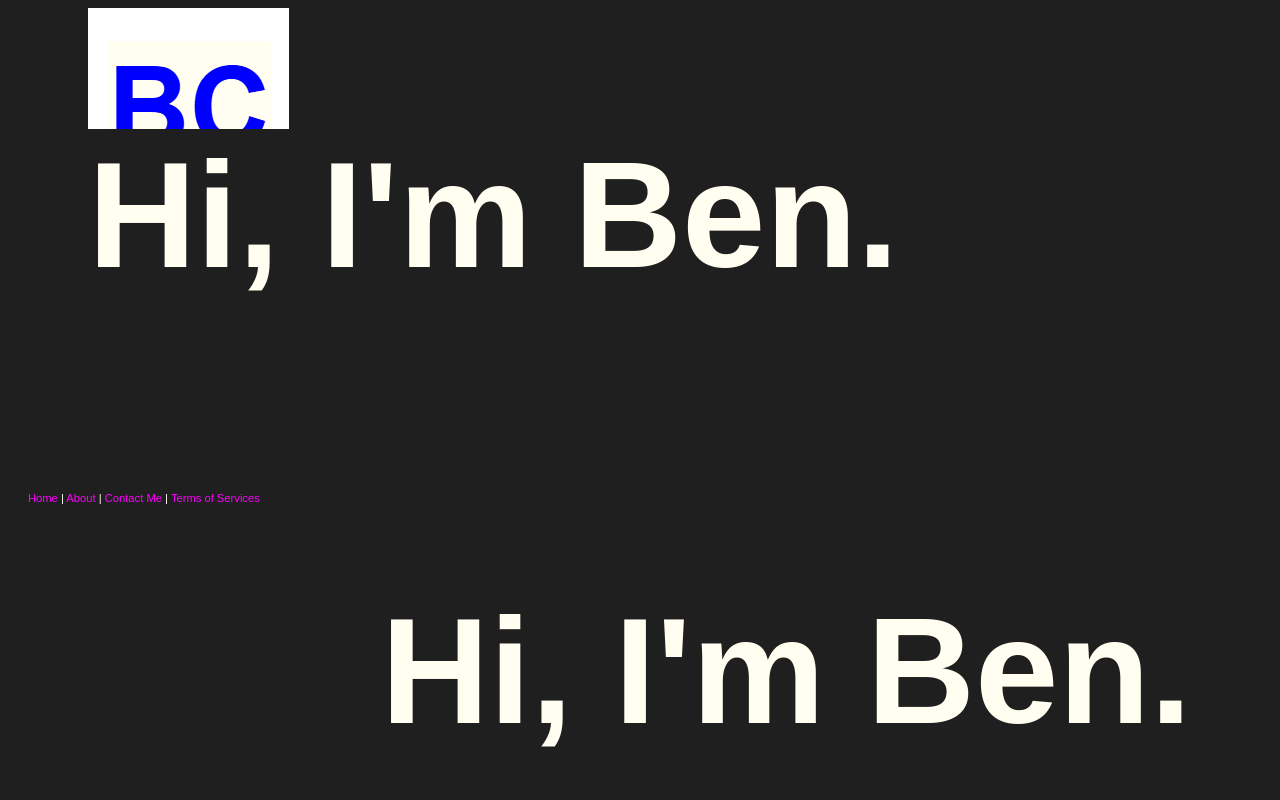
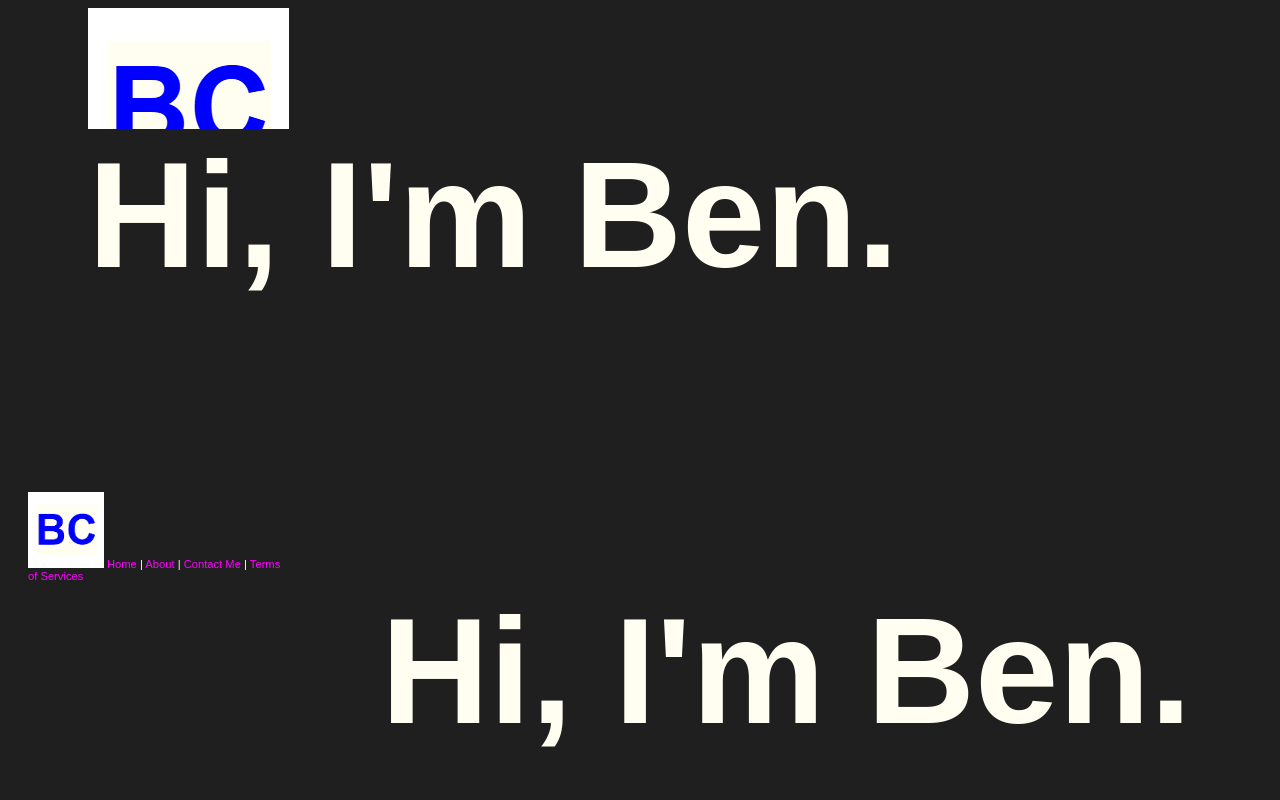
Before and after one commit to b3nc0der/SDEV153-11P, a plain HTML site: page index.html in a window 1280 px wide. Shown: the top 800 px of the page. Drawn offline with Linux system fonts and the light colour scheme.

Commit message:
Update index.html

```diff
--- a/index.html
+++ b/index.html
@@ -11,6 +11,8 @@
 	</header>
     	<body>
 		<nav>
+			<a href="#">
+				<img src="bc01.png" alt="BC logo" width="104 height="142"></a>
 			<a href="#"> Home </a> |
 			<a href="about.html"> About </a> |
 			<a href="contact.html"> Contact Me </a> |
```
